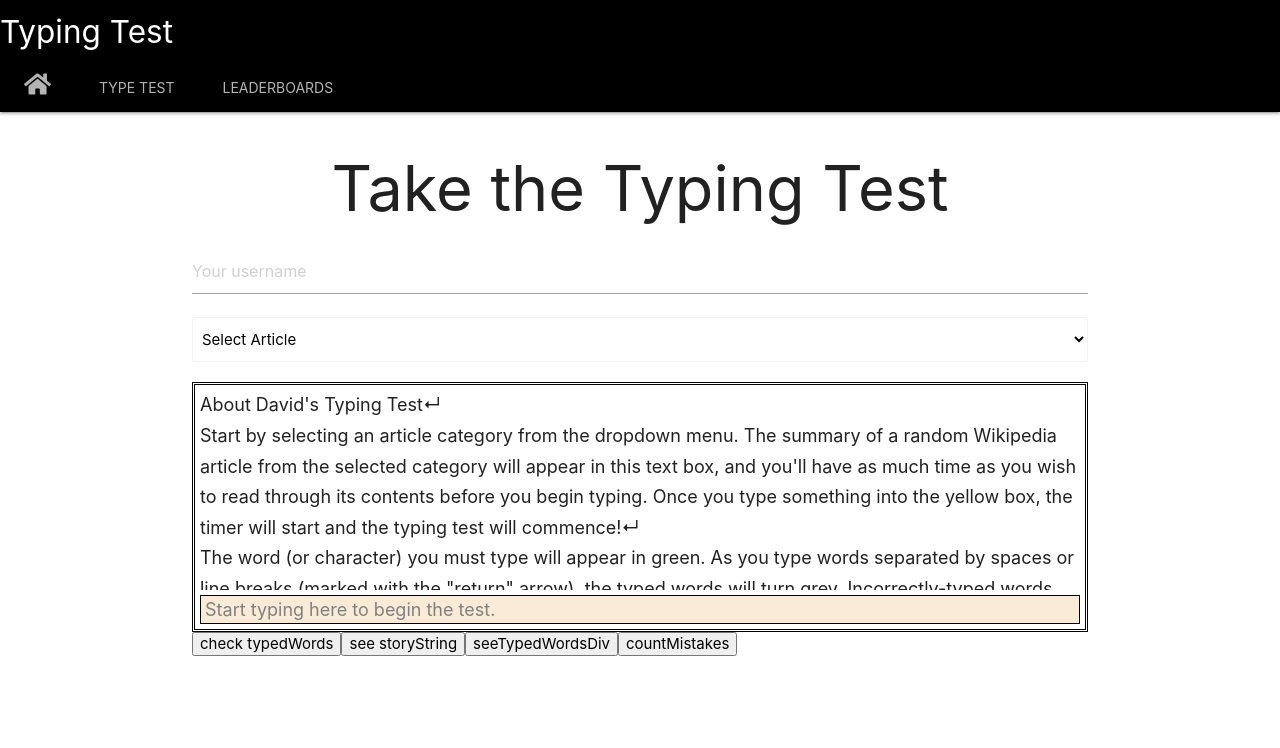
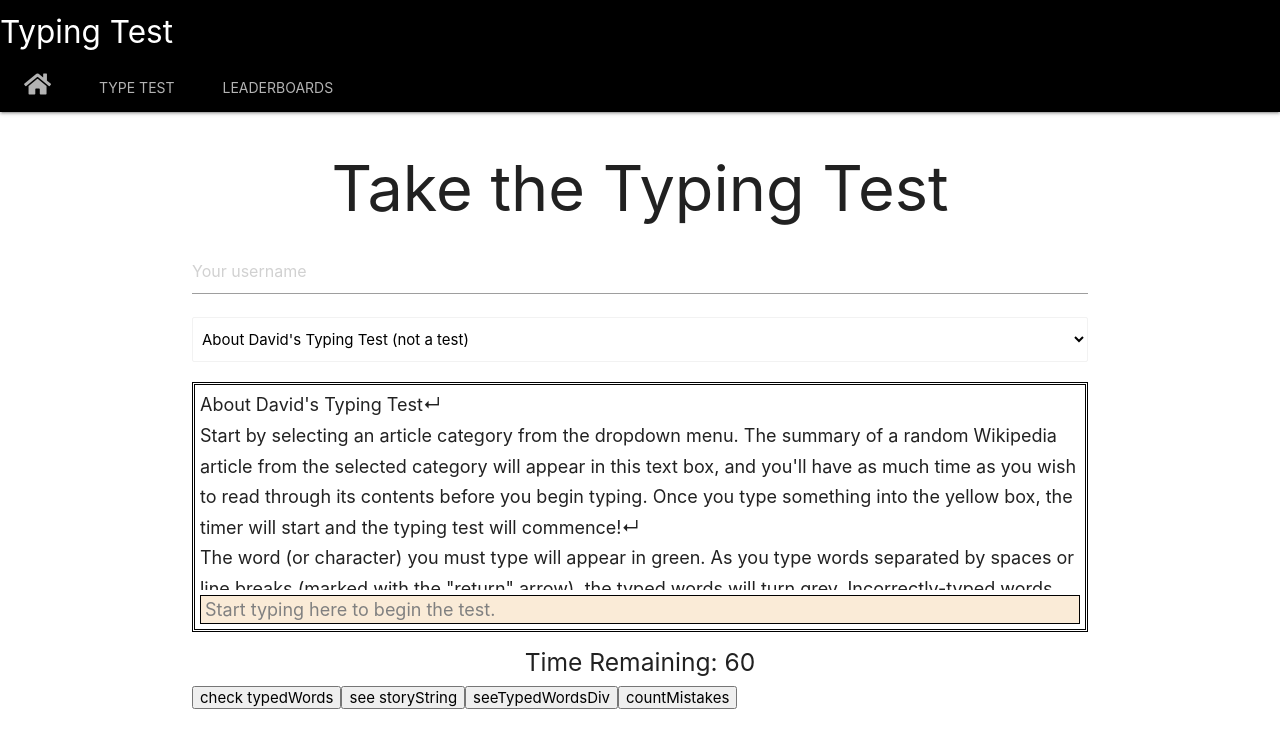
Before and after one commit to davidwu92/Wukityper, a React (Create React App) app in the folder client/: page /typetest in a window 1280 px wide. Shown: the top 748 px of the page. Built offline with nearby package versions, Linux system fonts and the light colour scheme.

Commit message:
endTest function begun

```diff
--- a/client/src/Pages/TypeTest/TypeTest.js
+++ b/client/src/Pages/TypeTest/TypeTest.js
@@ -11,6 +11,27 @@ const TypeTest = () => {
   nameState.handleInputChange = (e) => {
     setNameState({[e.target.name]: e.target.value, testContent: nameState.testContent})
   }
+
+  //TEST TIMER
+  const [seconds, setSeconds] = useState(60)
+  const [isRunning, setIsRunning] = useState(false)
+  useEffect(()=> {
+    if(isRunning) {
+      const id = window.setInterval(()=>{
+        setSeconds(seconds => seconds-1)
+      },1000)
+      return ()=>window.clearInterval(id)
+      //WHEN we start this running, useEffect is given this CLEANUP function.
+      //this function is called whenever the useEffect happens again (whenever isRunning changes!)
+    }
+  },[isRunning])
+  //test ends.
+  useEffect(()=>{
+    if(seconds<=0){
+      console.log("time's up.")
+      endTest()
+    }
+  },[seconds])
 
   //SCRAPING FUNCTIONS
   async function getArticle(titleArray){
@@ -37,17 +58,18 @@ const TypeTest = () => {
     const response = await fetch(url);
     const jsonRes = await response.json();
     // console.log(JSON.stringify(jsonRes));
-    console.log(jsonRes);
-    let scrapedString = Object.values(jsonRes.query.pages)[0].extract
-
-    // console.log(scrapedString)
-    let arr = scrapedString.split("\n")
-    let formattedStory = arr.join("↵")
-    //NOTE TO SELF: could do more formatting to ensure new sentences begin with spaces and we omit any special characters.
-    console.log(formattedStory)
-    setStoryString(formattedStory)
+    // console.log(jsonRes);
     // const jsonText = await response.text();
     // console.log(jsonText)
+    let scrapedString = Object.values(jsonRes.query.pages)[0].extract
+    let arr = scrapedString.split("\n") //replace newline char with return symbol
+    let formattedEssay = arr.join("↵")
+
+    //replace double spaces with single spaces.
+    //Put a space in front of every period followed immediately by a letter.
+    let formatString = formattedEssay.replace(/ {2}/g, " ").replace(/\.(?=[A-Za-z])/g,". ").replace(/–/g, "-")
+    console.log(formatString)
+    setStoryString(formatString)
   }
 
   //storyString contains the story to be typed. Empty string if no story selected.
@@ -57,6 +79,8 @@ const TypeTest = () => {
   // Story Selection function; sets storyString to the contents of a story to type.
   const storySelected = () => {
     setTypedWords([])
+    setSeconds(3)
+    setIsRunning(false)
     let titleArray = []
     switch (document.getElementById(`storySelect`).value) {
       case `0`:
@@ -72,7 +96,8 @@ const TypeTest = () => {
       ]
         break;
       case `story2`:
-        titleArray = ["George_Washington", "Abraham_Lincoln", "John_Adams", "Barack_Obama", "Thomas_Jefferson"]
+        titleArray = ["President_of_the_United_States", "George_Washington", "Abraham_Lincoln", "John_Adams", "Barack_Obama", "Thomas_Jefferson",
+        "John_F._Kennedy","Lyndon_B._Johnson","Richard_Nixon","Alexander_Hamilton","Benjamin_Franklin","James_Madison",]
         break;
       case `story3`:
         titleArray = ["C._S._Lewis", "J._K._Rowling", "J._R._R._Tolkien", "Lewis_Carroll"]
@@ -148,7 +173,7 @@ const TypeTest = () => {
     // console.log(e.keyCode)
     // console.log(e.key)
     if (e.keyCode === 8){
-      console.log("You pressed Backspace.")
+      // console.log("You pressed Backspace.")
       if (typedWords[0]){
         let newArray = typedWords
         if(typedWords[typedWords.length-1]===""){ //if the last thing typed was space/enter...
@@ -185,6 +210,10 @@ const TypeTest = () => {
         e.preventDefault()
         setTypedWords([e.key])
         document.getElementById("typedString").innerHTML = null
+        //start the timer iff storyString isn't equal to aboutString
+        if(storyString!=aboutString){
+          setIsRunning(true);
+        }
       }
     } else { //typedWords isn't empty
       let newArray = typedWords
@@ -193,7 +222,6 @@ const TypeTest = () => {
         //add " " to last element...
         newArray[newArray.length-1] = newArray[newArray.length-1] + " "
         newArray[newArray.length] = ""
-        console.log(newArray)
         setTypedWords(JSON.parse(JSON.stringify(newArray)))
         document.getElementById("typedString").innerHTML = null
       } else if (e.charCode === 13){ //when Enter is pressed...
@@ -201,7 +229,6 @@ const TypeTest = () => {
         //add "↵" to last element...
         newArray[newArray.length-1] = newArray[newArray.length-1] + "↵"
         newArray[newArray.length] = ""
-        console.log(newArray)
         setTypedWords(JSON.parse(JSON.stringify(newArray)))
         document.getElementById("typedString").innerHTML = null
       } else { //non-Space, non-Enter character registered.
@@ -220,10 +247,10 @@ const TypeTest = () => {
       word[word.length-1]!=="↵" ?
           storyString.replace(/↵/g, "↵ ").split(" ")[index]!==word.slice(0,-1) && index<array.length-1 ?
             <><span className="red-text" data-mistake="mistake"><u>{word.slice(0,-1)}</u>{" "}</span></>
-            :<span>{word}</span>
+            :<span data-correct="correct">{word}</span>
         : storyString.replace(/↵/g, "↵ ").split(" ")[index]!==word && index<array.length-1 ?
           <><span className="red-text" data-mistake="mistake"><u>{word}</u></span><br/></>
-          :<><span>{word}</span><br/></>
+          :<><span data-correct="correct">{word}</span><br/></>
     )):null}
   </>
 
@@ -237,6 +264,24 @@ const TypeTest = () => {
     }
   }
   useEffect(scrollToBottom, [typedWords])
+
+  const endTest = () =>{
+    setIsRunning(false)
+    setSeconds(0)
+    let countMistakes = document.getElementById("typedWordsDiv").innerHTML.split(`data-mistake="mistake"`).length -1
+    let totalWords
+    if(typedWords[typedWords.length-1]===""){
+      totalWords = typedWords.length-1
+    } else if (storyString.replace(/↵/g, "↵ ").split(" ")[typedWords.length-1] != typedWords[typedWords.length-1]) {
+      totalWords = typedWords.length-1
+    } else {
+      totalWords = typedWords.length
+    }
+    let countCorrect = totalWords - countMistakes
+    console.log("mistakes: " + countMistakes)
+    console.log("correct: "+ countCorrect)
+    console.log("total: " + totalWords)
+  }
 
   return(
     <div className="container">
@@ -264,10 +309,10 @@ const TypeTest = () => {
           }}
           onChange={storySelected}
         >
-          <option value="0" selected>Select Article</option>
+          <option value="0" selected>About David's Typing Test (not a test)</option>
           <option value="story1">US Historic Documents</option>
-          <option value="story2">US Presidents</option>
-          <option value="story3">Famous Authors</option>
+          <option value="story2">US Presidents and Founding Fathers</option>
+          <option value="story3">Famous American and English Authors</option>
           <option value="story4">Physics, Chemistry, and Biology</option>
           <option value="story5">Famous Psychologists</option>
           <option value="story6">Celestial Bodies in our Solar System</option>
@@ -309,6 +354,8 @@ const TypeTest = () => {
 
       </div>
 
+      <h5 className={isRunning ? "green-text center":"center"}>Time Remaining: {seconds}</h5>
+
       <div>
         <button onClick={()=>{console.log(typedWords)}}>check typedWords</button>
         <button onClick={()=>{console.log(storyString.split(" "))}}>see storyString</button>
```
